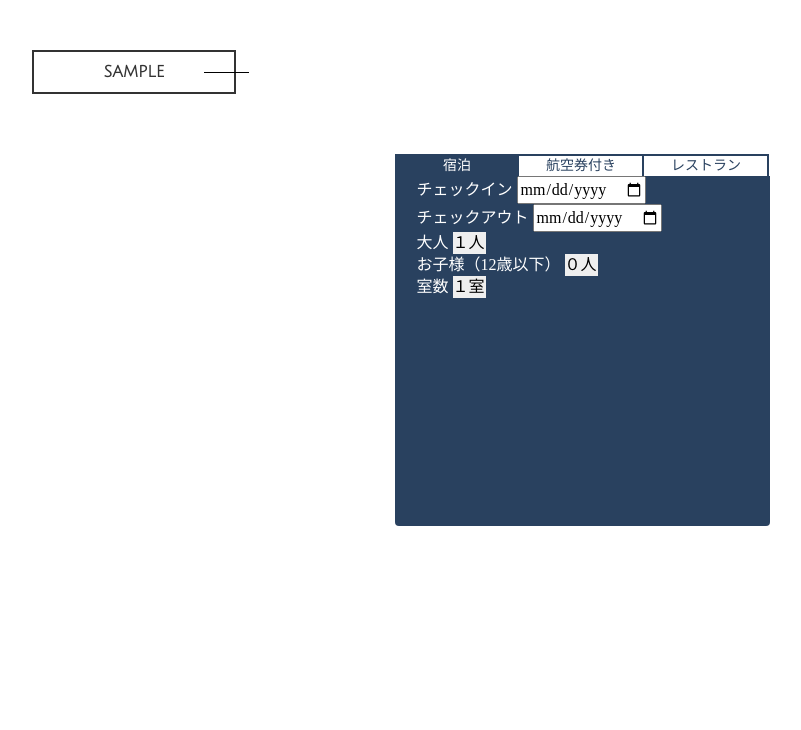
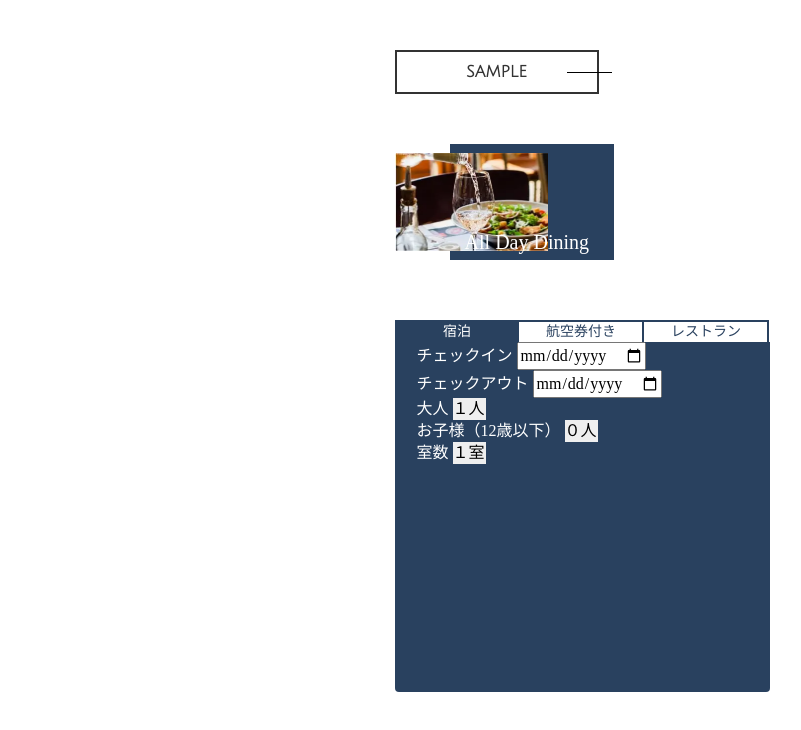
Before and after one commit to DokuritsuShienSalon/GoldenHotelNaha, a website: page index.html in a window 1280 px wide. Shown: the whole page, without its empty margins (58-859 px from the left). Drawn offline with nearby package versions, Linux system fonts and the light colour scheme; a web font is replaced by a local one.

Commit message:
Cuisine__card

```diff
--- a/index.html
+++ b/index.html
@@ -28,10 +28,20 @@
   <link href="https://fonts.googleapis.com/css2?family=Imperial+Script&family=Julius+Sans+One&family=Noto+Serif+JP&display=swap" rel="stylesheet">
 </head>
 <body>
-  <div class="inner u-mt50">
+  <div class="inner-sp u-mt50">
     <div class="c-button">
       <a href="#" class="c-button__tag">SAMPLE</a>
     </div>
+  </div>
+
+  <div class="inner-sp u-mt50">
+    <div class="c-card">
+      <picture>
+        <img src="images/Cuisine_dining-sp2x.webp" alt="All Day Dining" width="309" height="196">
+      </picture>
+      <h3>All Day Dining</h3>
+    </div>
+    <!-- /.c-card -->
   </div>
 
   <div class="inner u-mt50">
@@ -111,5 +121,6 @@
       </li>
     </ul>
   </div>
+
 </body>
 </html>
--- a/src/sass/foundation/_base.scss
+++ b/src/sass/foundation/_base.scss
@@ -20,6 +20,18 @@ html {
   }
 }
 
+
+img {
+  width: 100%;
+  vertical-align: bottom;
+  object-fit: cover;
+}
+li {
+  list-style: none;
+}
+
+
+
 /* pcの電話番号発信対応 */
 a[href^="tel:"] {
   @include mq("md") {
--- a/src/sass/global/_setting.scss
+++ b/src/sass/global/_setting.scss
@@ -17,7 +17,7 @@ $padding-sp: 20px;
 // フォント設定
 ////////////////////
 
-$base-font-family: "Noto Serif JP', serif";
+$base-font-family: Noto Serif JP, serif;
 $second-font-family: "Julius Sans One', sans-serif";
 // ※検証ツールでしっかり反映されているか確認する
 
--- a/src/sass/layout/_inner.scss
+++ b/src/sass/layout/_inner.scss
@@ -12,3 +12,7 @@
     padding-left: $padding-pc;
   }
 }
+.inner-sp {
+  width: 375px;
+  margin-inline: auto;
+}
--- /dev/null
+++ b/src/sass/object/component/_card.scss
@@ -0,0 +1,32 @@
+@use "global" as *;
+
+.c-card {
+  // width: 219px;
+  width: 58.4%;
+  // height: 115.9px;
+  aspect-ratio: 219 / 115.9;
+  height: auto;
+  display: flex;
+  align-items: flex-end;
+  background-image: linear-gradient(90deg, transparent 0% 25%, $blue 25% 100%);
+
+  img {
+    // width: 153px;
+    width: 70%;
+    height: auto;
+    // margin-bottom: 9.33px;
+    margin-bottom: 4.26%;
+    flex: 1 1;
+  }
+  h3  {
+    color: $white;
+    // margin-left: -150px;
+    margin-left: -68%;
+    // margin-top: 83px;
+    margin-bottom: 0.15em;
+    font-size: 20px;
+    font-style: normal;
+    font-weight: 400;
+
+  }
+}
--- /dev/null
+++ b/src/sass/object/project/_booknow.scss
@@ -0,0 +1,5 @@
+@use "global" as *;
+
+.p-tab__content li {
+  margin-top: 10px;
+}
```
Also changed, not shown: css/styles.css, 1 other file.
